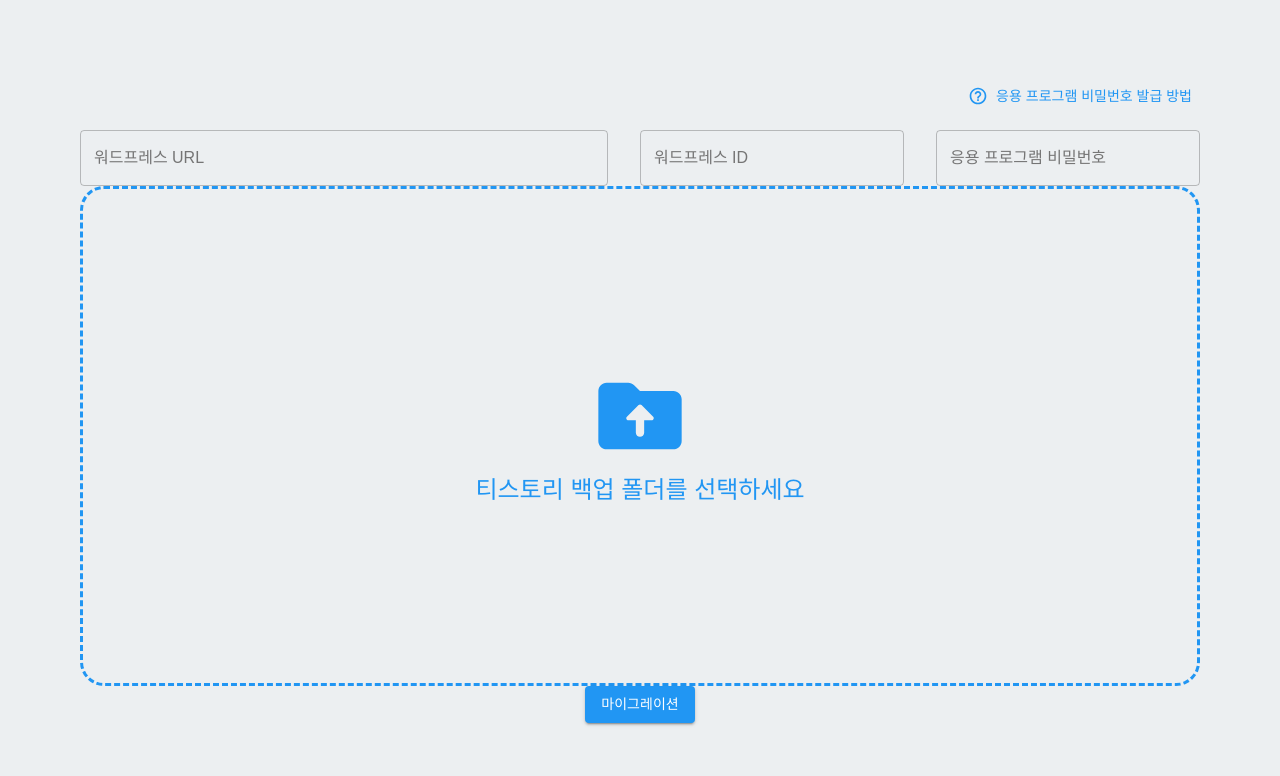
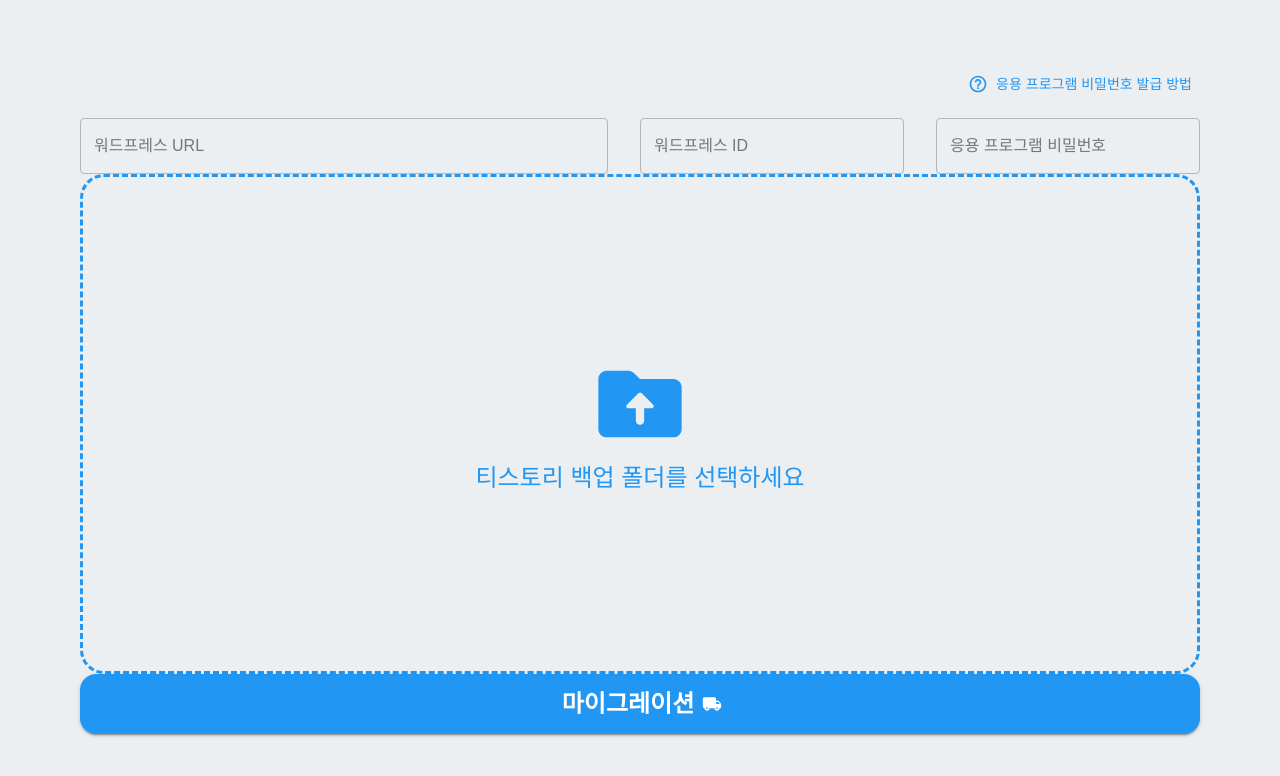
Before and after one commit to LDK1009/Migrate-From-Tistory-To-WordPress, a Next.js app in the folder project/: page / in a window 1280 px wide. Shown: the top 776 px of the page. Built offline with nearby package versions, Linux system fonts and the light colour scheme; no server answers; a web font is replaced by a local one; what @mui/material-nextjs would draw is missing.

Commit message:
🎨 Style : 마이그레이션 버튼 스타일링

```diff
--- a/project/src/components/pages/main/Container/MigrationButton.tsx
+++ b/project/src/components/pages/main/Container/MigrationButton.tsx
@@ -2,7 +2,8 @@ import { createWordpressArticleList } from "@/service/api/migrate";
 import { createArticleList, readArticlesPathList } from "@/service/bucket/articles";
 import { useTistoryStore } from "@/store/page/main/tistoryStore";
 import { useWordpressStore } from "@/store/page/main/wordpressStore";
-import { Button } from "@mui/material";
+import { LocalShippingRounded } from "@mui/icons-material";
+import { Box, Button, styled } from "@mui/material";
 import { enqueueSnackbar } from "notistack";
 
 const MigrationButton = () => {
@@ -61,13 +62,35 @@ const MigrationButton = () => {
     }
   }
   return (
-    <div>
+    <Container>
       {/* 마이그레이션 버튼 */}
-      <Button variant="contained" onClick={handleMoveArticles} disabled={!tistoryArticles} fullWidth>
+      <MigrateButton
+        variant="contained"
+        onClick={handleMoveArticles}
+        disabled={!tistoryArticles}
+        endIcon={<LocalShippingRounded />}
+        fullWidth
+      >
         마이그레이션
-      </Button>
-    </div>
+      </MigrateButton>
+    </Container>
   );
 };
 
 export default MigrationButton;
+
+const Container = styled(Box)`
+  width: 100%;
+`;
+
+const MigrateButton = styled(Button)`
+  width: 100%;
+  height: 60px;
+  border-radius: 16px;
+  font-size: 24px;
+  font-weight: bold;
+
+  & .MuiSvgIcon-root {
+    font-size: 32px;
+  }
+`;
```
